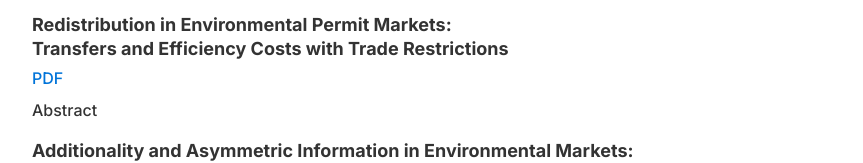
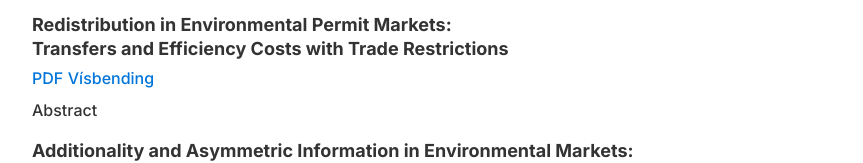
Before and after one commit to karlaspelund/karlaspelund.github.io, a plain HTML site: page index.html in a window 1280 px wide. Shown: the part 584-747 px from the top of the page, without its empty margins (208-1071 px from the left). Drawn offline with nearby package versions, Linux system fonts and the light colour scheme.

Commit message:
Update index.html

```diff
--- a/index.html
+++ b/index.html
@@ -222,6 +222,7 @@
           <p class="authors"></p>
           <p class="link">
             <a href="https://karlaspelund.github.io/papers/aspelund_jmp.pdf">PDF</a>
+            <a href="https://visbending.is/greinar/honnun-kvotakerfisins-og-dreifing-ards/">Vísbending</a>
           </p>
           <details>
             <summary>Abstract</summary>
```
